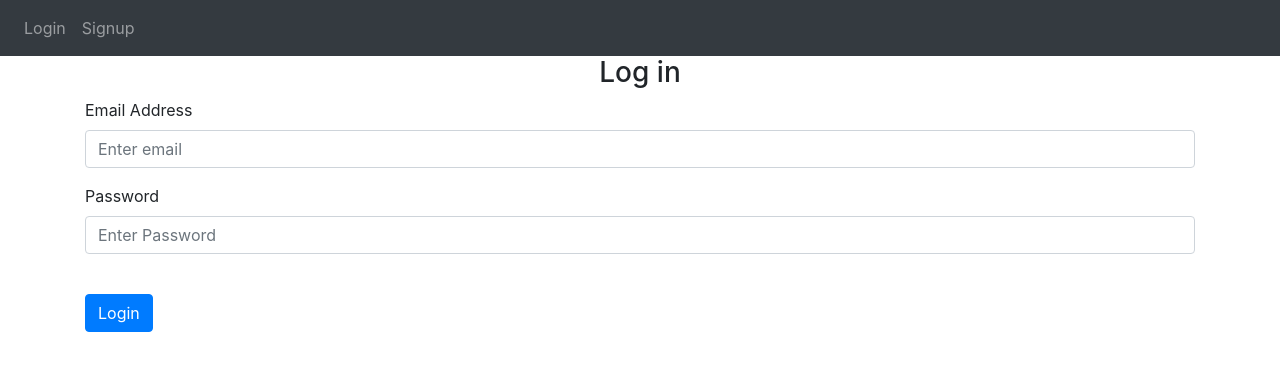
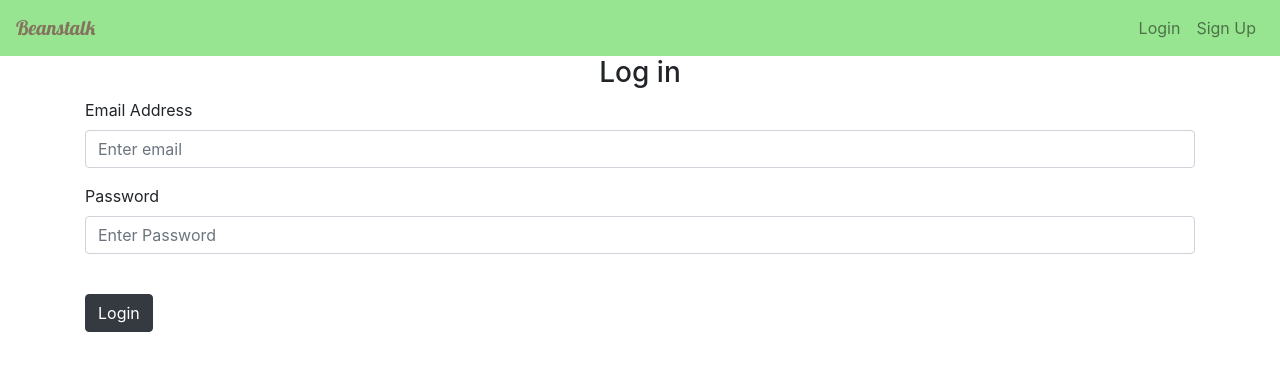
Before and after one commit to DevanshShr1vastava/BEANSTALK-REPOSITORY, a Flask app: page /login in a window 1280 px wide. Shown: the top 371 px of the page. Run offline with Flask 2, Linux system fonts and the light colour scheme; some libraries are stand-ins or nearby versions.

Commit message:
Bootstrap changes

```diff
--- a/Website/templates/base.html
+++ b/Website/templates/base.html
@@ -17,6 +17,9 @@
       href="https://stackpath.bootstrapcdn.com/font-awesome/4.7.0/css/font-awesome.min.css"
       crossorigin="anonymous"
     />
+    <style>
+      @import url('https://fonts.googleapis.com/css2?family=Lobster&family=Righteous&display=swap');
+    </style>
     <!--this is the jinja syntax--><!--this can be overwritten-->
     <title>{% block title %}HOME{% endblock %}</title>
 </head>
@@ -39,31 +42,22 @@
 
     <!--using double curly braces you can write python expression in this in the html file -->
 
-    <nav class = "navbar navbar-expand-lg navbar-dark bg-dark justify-content-between"><!--This is bootstrap syntax-->
-        <button class = "navbar-toggler" type = "button" data-toggle="collapse" data-target = "#navbar">
+    <nav class = "navbar navbar-expand-lg navbar-light" style="background-color: #98e591;"><!--This is bootstrap syntax-->
+      <a class="navbar-brand" href="#" style="font-family: lobster, cursive; color: #84745e;">Beanstalk</a>
+      <button class = "navbar-toggler" type = "button" data-toggle="collapse" data-target = "#navbar">
             <span class = "navbar-toggler-icon"></span>
         </button>
-        <div class = "collapse navbar-collapse" id = "navbar">
-            <div class = "navbar-nav navbar-right ms-auto">
+        <div class = "collapse navbar-collapse justify-content-end" id = "navbar">
+            <div class = "navbar-nav">
               {% if user.is_authenticated %}
-              <ul class = "nav navbar-nav navbar-right">
-                <li>
-                  <a class = "nav-item nav-link" id = "home" href = "/" >Home</a>
-                </li>
-                <li>
-                  <a class = "nav-item nav-link" id = "logout" href = "/logout">Logout</a>
-                </li>
-                {% else %}
-                <li>
-                  <a class = "nav-item nav-link" id = "login" href = "/login">Login</a>
-                </li>
-                <li>
-                  <a class = "nav-item nav-link" id = "signup" href = "/sign-up">Signup</a>
-                </li>
-              </ul>
+              <a class="nav-item nav-link" id="home" href="/">Home</a>
+              <a class="nav-item nav-link" id="logout" href="/logout">Logout</a>
+              {% else %}
+              <a class="nav-item nav-link" id="login" href="/login">Login</a>
+              <a class="nav-item nav-link" id="signUp" href="/sign-up">Sign Up</a>
               {% endif %}
-            </div>
-        </div>
+             </div>
+          </div>
     </nav>
     {%with messages = get_flashed_messages(with_categories = true)%}
 
--- a/Website/templates/login.html
+++ b/Website/templates/login.html
@@ -20,7 +20,7 @@
     </div>
     <br>
     <button type = "submit"
-    class="btn btn-primary">
+    class="btn btn-primary btn-dark">
     Login</button>
 </form>
 
```
Also changed, not shown: analyse.db.
